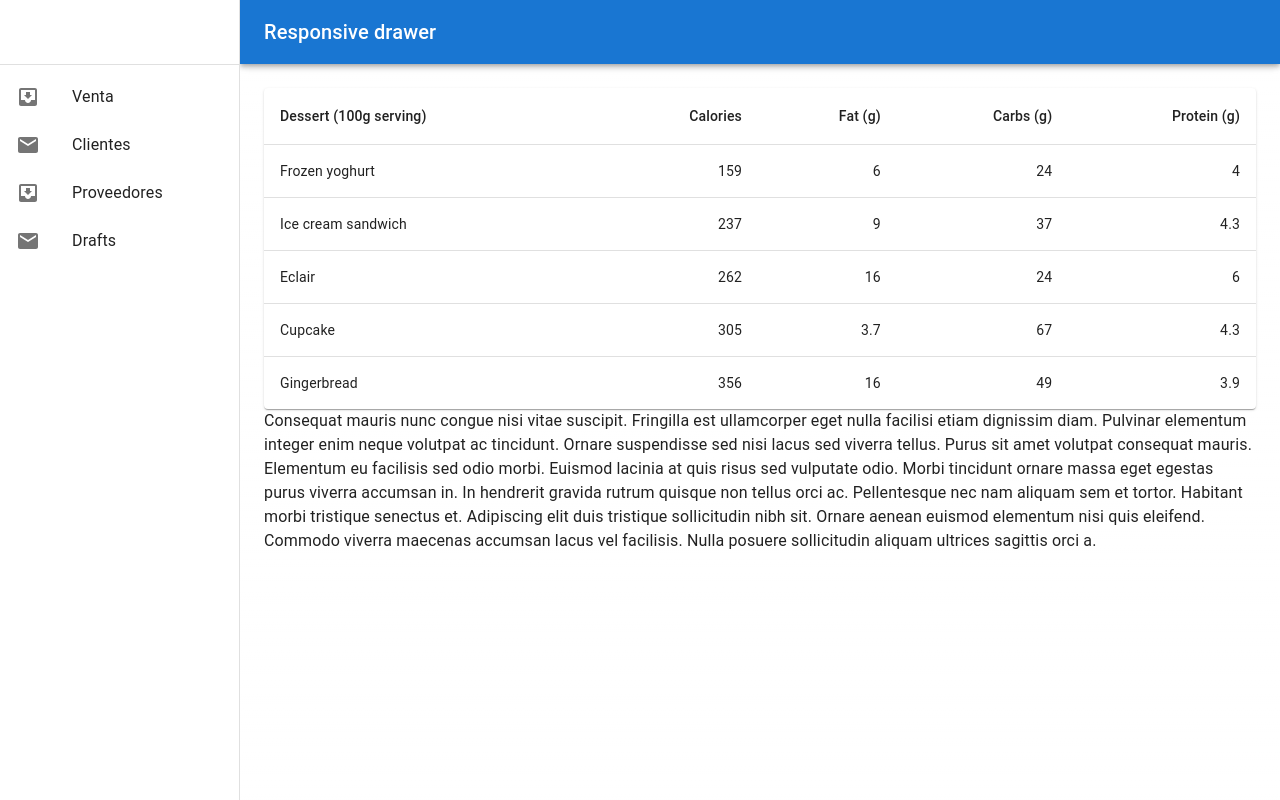
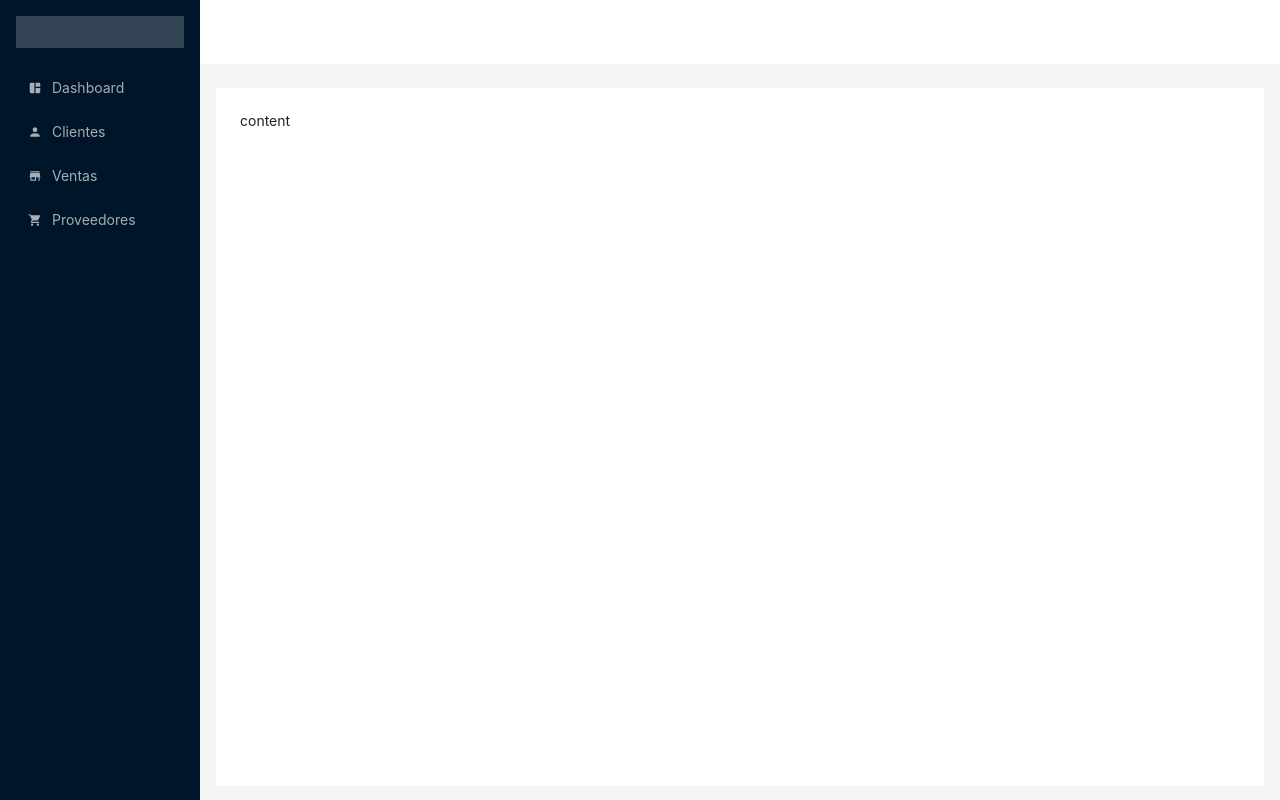
Before and after one commit to dalvarez082/service_pos_app, a Next.js app: page / in a window 1280 px wide. Built offline with nearby package versions, Linux system fonts and the light colour scheme.

Commit message:
frontend basic

```diff
--- a/package.json
+++ b/package.json
@@ -13,6 +13,7 @@
     "@emotion/styled": "^11.10.6",
     "@mui/icons-material": "^5.11.16",
     "@mui/material": "^5.12.0",
+    "antd": "^5.4.2",
     "eslint": "8.37.0",
     "eslint-config-next": "13.2.4",
     "next": "13.2.4",
--- /dev/null
+++ b/src/pages/Components/Dashboard.jsx
@@ -0,0 +1,79 @@
+import { SpaceDashboard, Person,Store,ShoppingCart} from '@mui/icons-material';
+
+import { Layout, Menu, theme } from 'antd';
+import React from 'react';
+const { Header, Content, Footer, Sider } = Layout;
+const App = () => {
+  const {
+    token: { colorBgContainer },
+  } = theme.useToken();
+  return (
+    <Layout style={{height:'100vh'}}>
+      <Sider
+        breakpoint="lg"
+        collapsedWidth="0"
+        onBreakpoint={(broken) => {
+          console.log(broken);
+        }}
+        onCollapse={(collapsed, type) => {
+          console.log(collapsed, type);
+        }}
+      >
+        <div className="logo" style={{
+            height: '32px',
+            margin: '16px',
+            background: 'rgba(255, 255, 255, 0.2)',
+        }} />
+        <Menu
+          theme="dark"
+          mode="inline"
+          items={[
+            {
+                key: 'Dashboard',
+                icon: React.createElement(SpaceDashboard),
+                label: 'Dashboard'
+            },{
+                key: 'Clientes',
+                icon: React.createElement(Person),
+                label: 'Clientes'
+            },{
+                key: 'Ventas',
+                icon: React.createElement(Store),
+                label: 'Ventas'
+            },{
+                key: 'Proveedores',
+                icon: React.createElement(ShoppingCart),
+                label: 'Proveedores'
+            }
+          ]}
+        />
+      </Sider>
+      <Layout>
+        <Header
+          style={{
+            padding: 0,
+            background: colorBgContainer,
+          }}
+        />
+        <Content
+          style={{
+            margin: '24px 16px 0',
+          }}
+        >
+          <div
+            style={{
+              padding: 24,
+              minHeight: 360,
+              background: colorBgContainer,
+              height: '98%'
+
+            }}
+          >
+            content
+          </div>
+        </Content>
+      </Layout>
+    </Layout>
+  );
+};
+export default App;
--- a/src/pages/Components/Layout_Home.js
+++ /dev/null
@@ -1,143 +0,0 @@
-import * as React from 'react';
-import PropTypes from 'prop-types';
-import AppBar from '@mui/material/AppBar';
-import Box from '@mui/material/Box';
-import CssBaseline from '@mui/material/CssBaseline';
-import Divider from '@mui/material/Divider';
-import Drawer from '@mui/material/Drawer';
-import IconButton from '@mui/material/IconButton';
-import InboxIcon from '@mui/icons-material/MoveToInbox';
-import List from '@mui/material/List';
-import ListItem from '@mui/material/ListItem';
-import ListItemButton from '@mui/material/ListItemButton';
-import ListItemIcon from '@mui/material/ListItemIcon';
-import ListItemText from '@mui/material/ListItemText';
-import MailIcon from '@mui/icons-material/Mail';
-import MenuIcon from '@mui/icons-material/Menu';
-import Toolbar from '@mui/material/Toolbar';
-import Typography from '@mui/material/Typography';
-import { Sale } from "./Sale"
-
-const drawerWidth = 240;
-
-function Layout_Home(props) {
-  const { window } = props;
-  const [mobileOpen, setMobileOpen] = React.useState(false);
-
-  const handleDrawerToggle = () => {
-    setMobileOpen(!mobileOpen);
-  };
-
-  const drawer = (
-    <div>
-      <Toolbar />
-      <Divider />
-      <List>
-        {['Venta ', 'Clientes', 'Proveedores', 'Drafts'].map((text, index) => (
-          <ListItem key={text} disablePadding>
-            <ListItemButton>
-              <ListItemIcon>
-                {index % 2 === 0 ? <InboxIcon /> : <MailIcon />}
-              </ListItemIcon>
-              <ListItemText primary={text} />
-            </ListItemButton>
-          </ListItem>
-        ))}
-      </List>
-
-
-    </div>
-  );
-
-  const container = window !== undefined ? () => window().document.body : undefined;
-
-  return (
-    <Box sx={{ display: 'flex' }}>
-      <CssBaseline />
-      <AppBar
-        position="fixed"
-        sx={{
-          width: { sm: `calc(100% - ${drawerWidth}px)` },
-          ml: { sm: `${drawerWidth}px` },
-        }}
-      >
-        <Toolbar>
-          <IconButton
-            color="inherit"
-            aria-label="open drawer"
-            edge="start"
-            onClick={handleDrawerToggle}
-            sx={{ mr: 2, display: { sm: 'none' } }}
-          >
-            <MenuIcon />
-          </IconButton>
-          <Typography variant="h6" noWrap component="div">
-            Responsive drawer
-          </Typography>
-        </Toolbar>
-      </AppBar>
-      <Box
-        component="nav"
-        sx={{ width: { sm: drawerWidth }, flexShrink: { sm: 0 } }}
-        aria-label="mailbox folders"
-      >
-        {/* The implementation can be swapped with js to avoid SEO duplication of links. */}
-        <Drawer
-          container={container}
-          variant="temporary"
-          open={mobileOpen}
-          onClose={handleDrawerToggle}
-          ModalProps={{
-            keepMounted: true, // Better open performance on mobile.
-          }}
-          sx={{
-            display: { xs: 'block', sm: 'none' },
-            '& .MuiDrawer-paper': { boxSizing: 'border-box', width: drawerWidth },
-          }}
-        >
-          {drawer}
-        </Drawer>
-        <Drawer
-          variant="permanent"
-          sx={{
-            display: { xs: 'none', sm: 'block' },
-            '& .MuiDrawer-paper': { boxSizing: 'border-box', width: drawerWidth },
-          }}
-          open
-        >
-          {drawer}
-        </Drawer>
-      </Box>
-      <Box
-        component="main"
-        sx={{ flexGrow: 1, p: 3, width: { sm: `calc(100% - ${drawerWidth}px)` } }}
-      >
-        <Toolbar />
-          <Sale/>
-        <Typography paragraph>
-          Consequat mauris nunc congue nisi vitae suscipit. Fringilla est ullamcorper
-          eget nulla facilisi etiam dignissim diam. Pulvinar elementum integer enim
-          neque volutpat ac tincidunt. Ornare suspendisse sed nisi lacus sed viverra
-          tellus. Purus sit amet volutpat consequat mauris. Elementum eu facilisis
-          sed odio morbi. Euismod lacinia at quis risus sed vulputate odio. Morbi
-          tincidunt ornare massa eget egestas purus viverra accumsan in. In hendrerit
-          gravida rutrum quisque non tellus orci ac. Pellentesque nec nam aliquam sem
-          et tortor. Habitant morbi tristique senectus et. Adipiscing elit duis
-          tristique sollicitudin nibh sit. Ornare aenean euismod elementum nisi quis
-          eleifend. Commodo viverra maecenas accumsan lacus vel facilisis. Nulla
-          posuere sollicitudin aliquam ultrices sagittis orci a.
-        </Typography>
-      </Box>
-    </Box>
-  );
-}
-
-Layout_Home.propTypes = {
-  /**
-   * Injected by the documentation to work in an iframe.
-   * You won't need it on your project.
-   */
-  window: PropTypes.func,
-};
-
-export default Layout_Home;
--- a/src/pages/Components/Sale/Sale.jsx
+++ /dev/null
@@ -1,54 +0,0 @@
-import * as React from 'react';
-import Table from '@mui/material/Table';
-import TableBody from '@mui/material/TableBody';
-import TableCell from '@mui/material/TableCell';
-import TableContainer from '@mui/material/TableContainer';
-import TableHead from '@mui/material/TableHead';
-import TableRow from '@mui/material/TableRow';
-import Paper from '@mui/material/Paper';
-
-function createData(name, calories, fat, carbs, protein) {
-  return { name, calories, fat, carbs, protein };
-}
-
-const rows = [
-  createData('Frozen yoghurt', 159, 6.0, 24, 4.0),
-  createData('Ice cream sandwich', 237, 9.0, 37, 4.3),
-  createData('Eclair', 262, 16.0, 24, 6.0),
-  createData('Cupcake', 305, 3.7, 67, 4.3),
-  createData('Gingerbread', 356, 16.0, 49, 3.9),
-];
-
-export default function BasicTable() {
-  return (
-    <TableContainer component={Paper}>
-      <Table sx={{ minWidth: 650 }} aria-label="simple table">
-        <TableHead>
-          <TableRow>
-            <TableCell>Dessert (100g serving)</TableCell>
-            <TableCell align="right">Calories</TableCell>
-            <TableCell align="right">Fat&nbsp;(g)</TableCell>
-            <TableCell align="right">Carbs&nbsp;(g)</TableCell>
-            <TableCell align="right">Protein&nbsp;(g)</TableCell>
-          </TableRow>
-        </TableHead>
-        <TableBody>
-          {rows.map((row) => (
-            <TableRow
-              key={row.name}
-              sx={{ '&:last-child td, &:last-child th': { border: 0 } }}
-            >
-              <TableCell component="th" scope="row">
-                {row.name}
-              </TableCell>
-              <TableCell align="right">{row.calories}</TableCell>
-              <TableCell align="right">{row.fat}</TableCell>
-              <TableCell align="right">{row.carbs}</TableCell>
-              <TableCell align="right">{row.protein}</TableCell>
-            </TableRow>
-          ))}
-        </TableBody>
-      </Table>
-    </TableContainer>
-  );
-}
--- a/src/pages/Components/Sale/index.js
+++ /dev/null
@@ -1,3 +0,0 @@
-import Sale from "./Sale";
-
-export {Sale}
--- a/src/pages/index.js
+++ b/src/pages/index.js
@@ -1,9 +1,9 @@
-import Layouy_Home from "./Components/Layout_Home";
+import Dashboard  from "./Components/Dashboard"
 
 
 
 export default function Home() {
   return (
-    <Layouy_Home></Layouy_Home>
+    <Dashboard></Dashboard>
   );
 }
```
Also changed, not shown: 1 other file (tests, documents, lock files or other folders).
